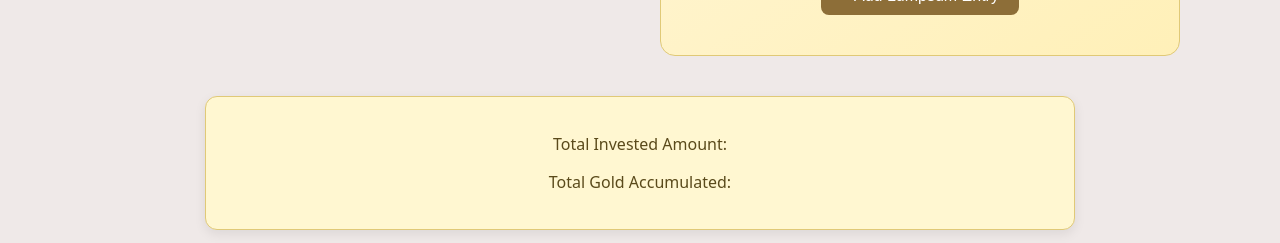
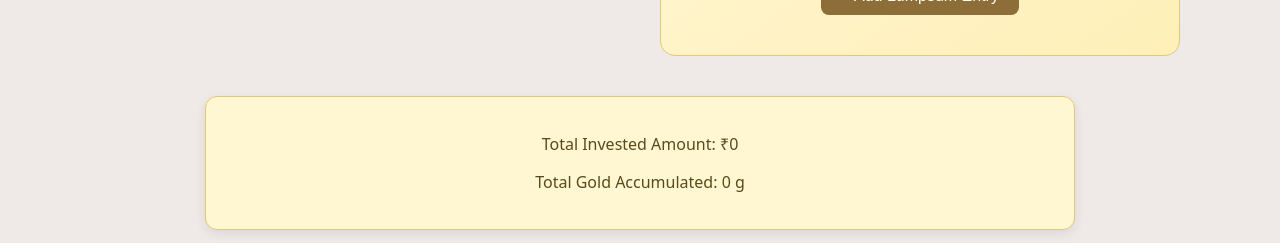
Before and after one commit to K-R-DHANUSH/EDEN, a website: page GOLD/gold.html in a window 1280 px wide. Shown: the part 900-1143 px from the top of the page. Drawn offline with nearby package versions, Linux system fonts and the light colour scheme; no server answers.

Commit message:
Update gold.html

```diff
--- a/GOLD/gold.html
+++ b/GOLD/gold.html
@@ -155,7 +155,7 @@
 
 <script src="https://cdnjs.cloudflare.com/ajax/libs/xlsx/0.18.5/xlsx.full.min.js"></script>
 <script src="https://cdn.jsdelivr.net/npm/chart.js"></script>
-<script src="gold.js?v=2"></script>
+<script src="gold-live.js?v=1"></script>
 
 </body>
 </html>
```
